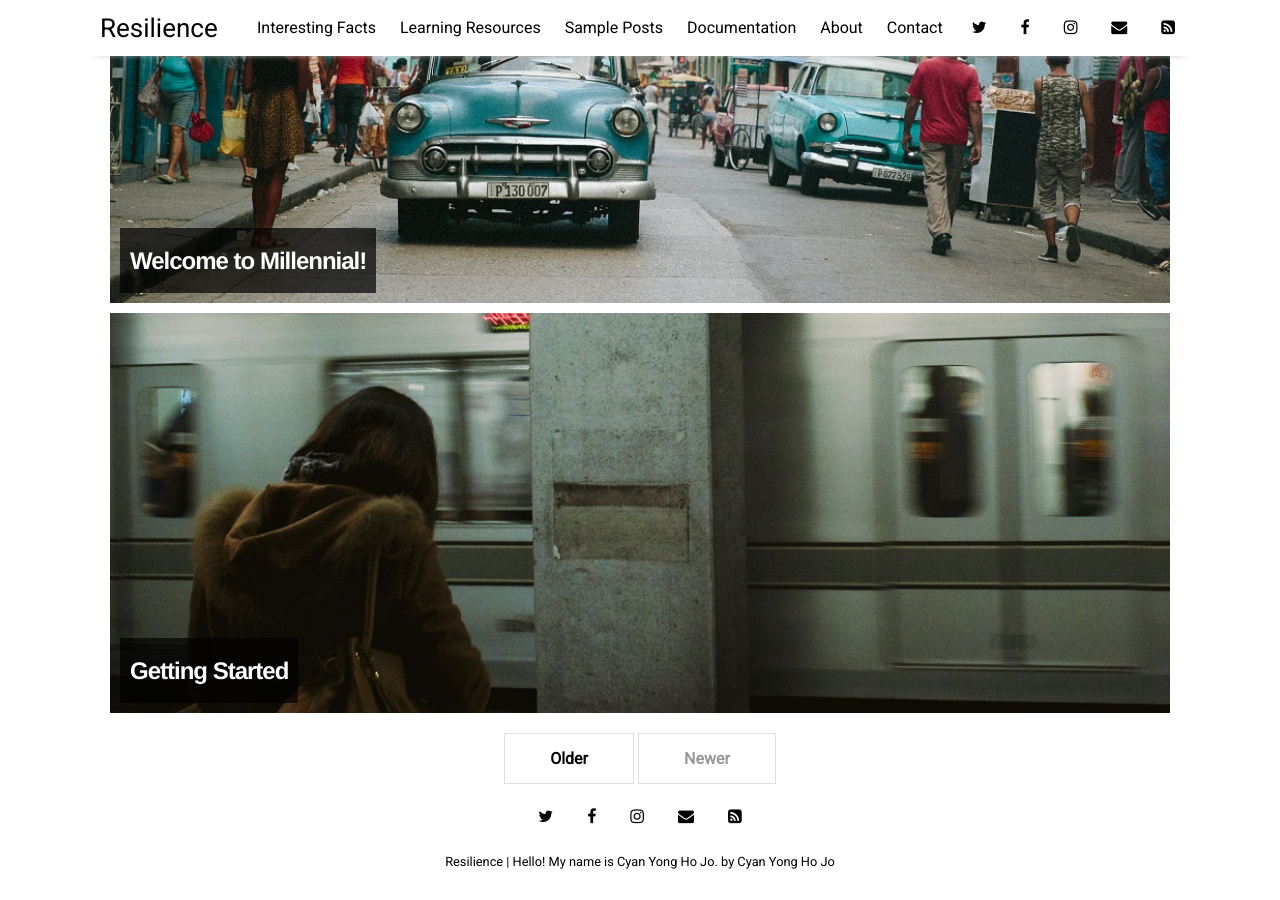
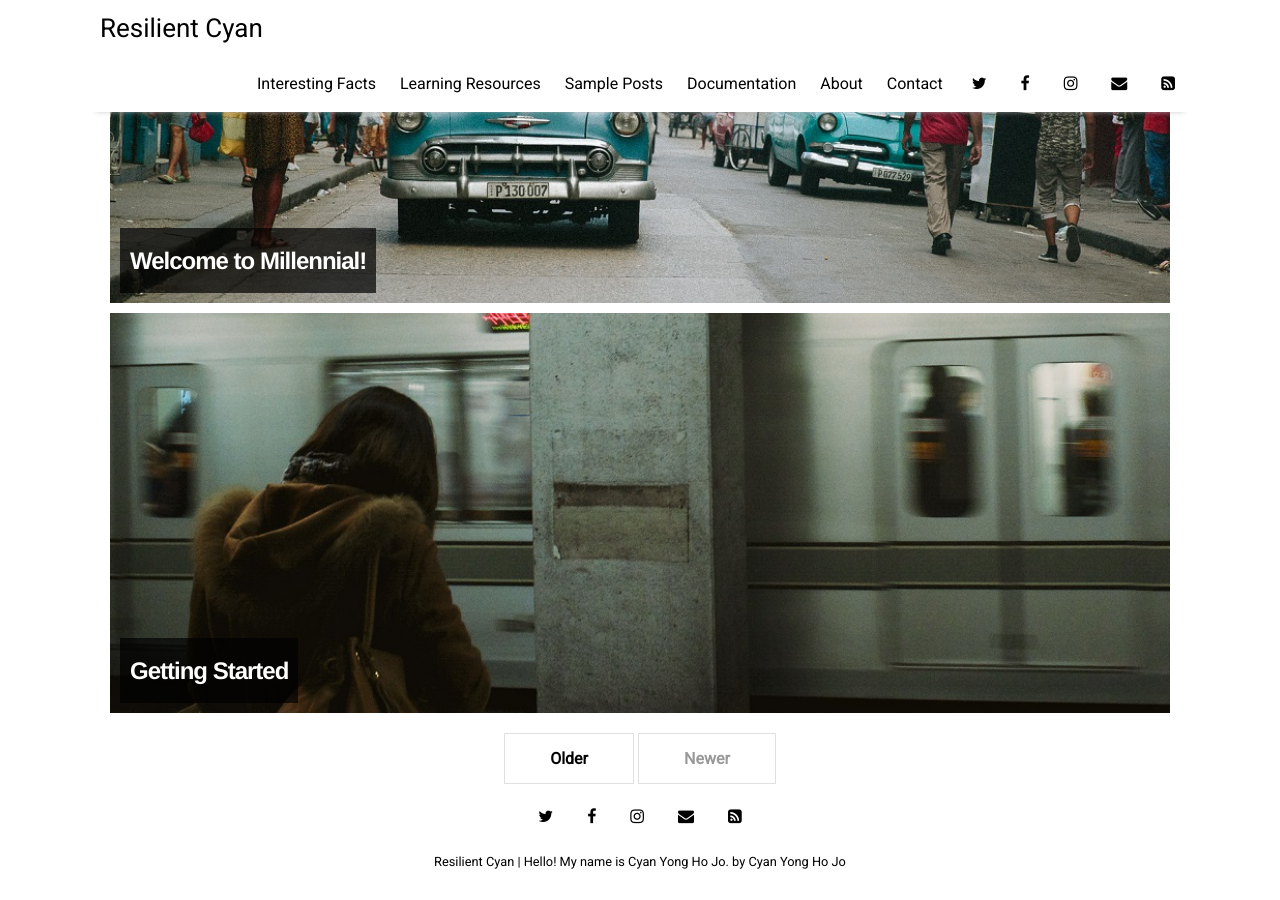
Before and after one commit to KUcyans/KUcyans.github.io, a Jekyll site: the page built from index.html, in a window 1280 px wide and 900 px high, scrolled down 1398 px. Built offline with Jekyll 4.4.1, drawn with Linux system fonts in a browser that asks for light colours; nearby versions of some CDN libraries; the list of posts is cut into pages by our own code.

Commit message:
modified title

```diff
--- a/_config.yml
+++ b/_config.yml
@@ -10,7 +10,7 @@
 plugins:             [jekyll-paginate, jekyll-sitemap, jekyll-feed, jekyll-seo-tag]
 
 # Customise atom feed settings (this is where Jekyll-Feed gets configuration information)
-title:		           "Resilience"
+title:		           "Resilient Cyan"
 description:	       "Hello! My name is Cyan Yong Ho Jo."
 author:              "Cyan Yong Ho Jo"
 
```
